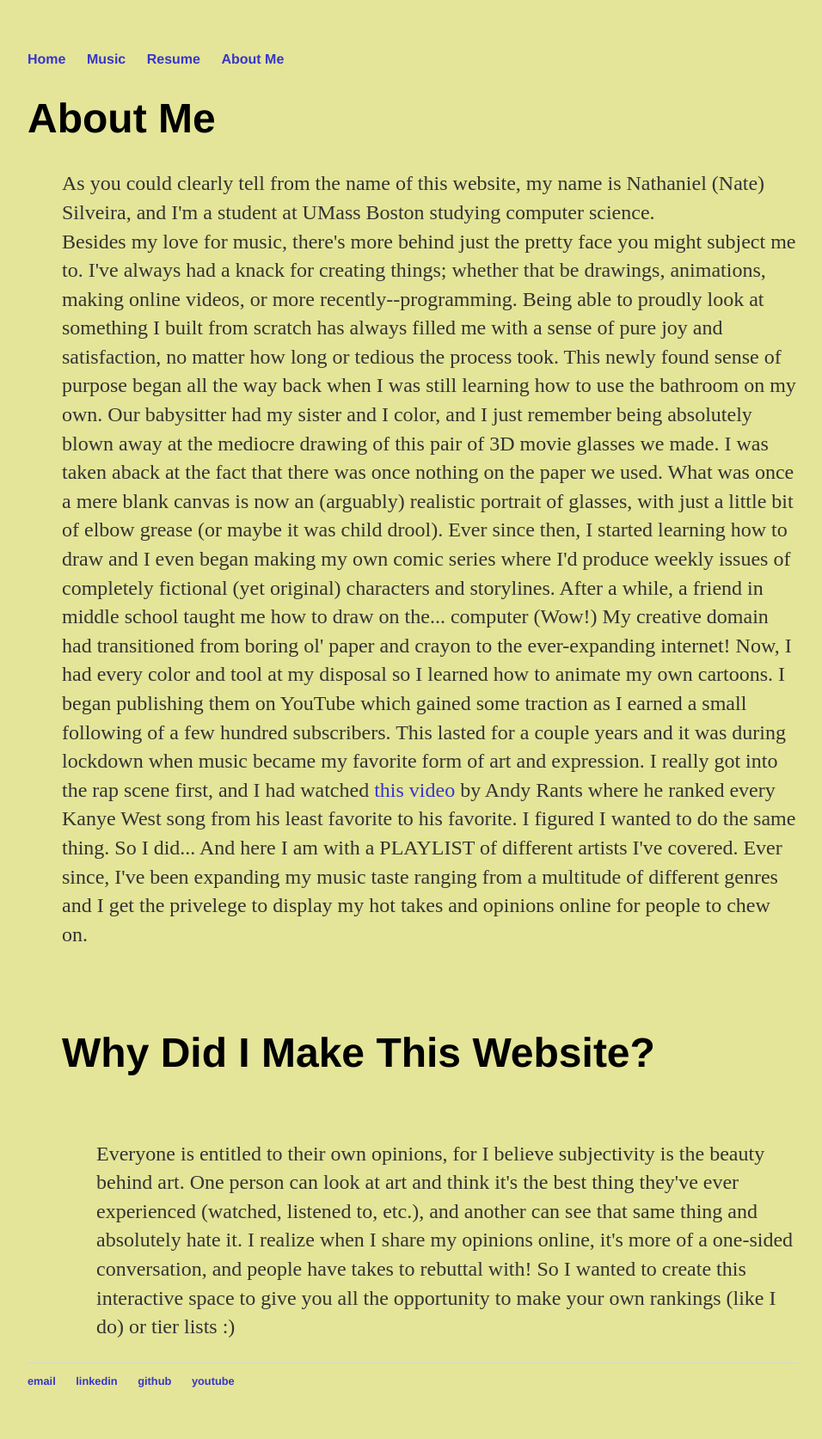
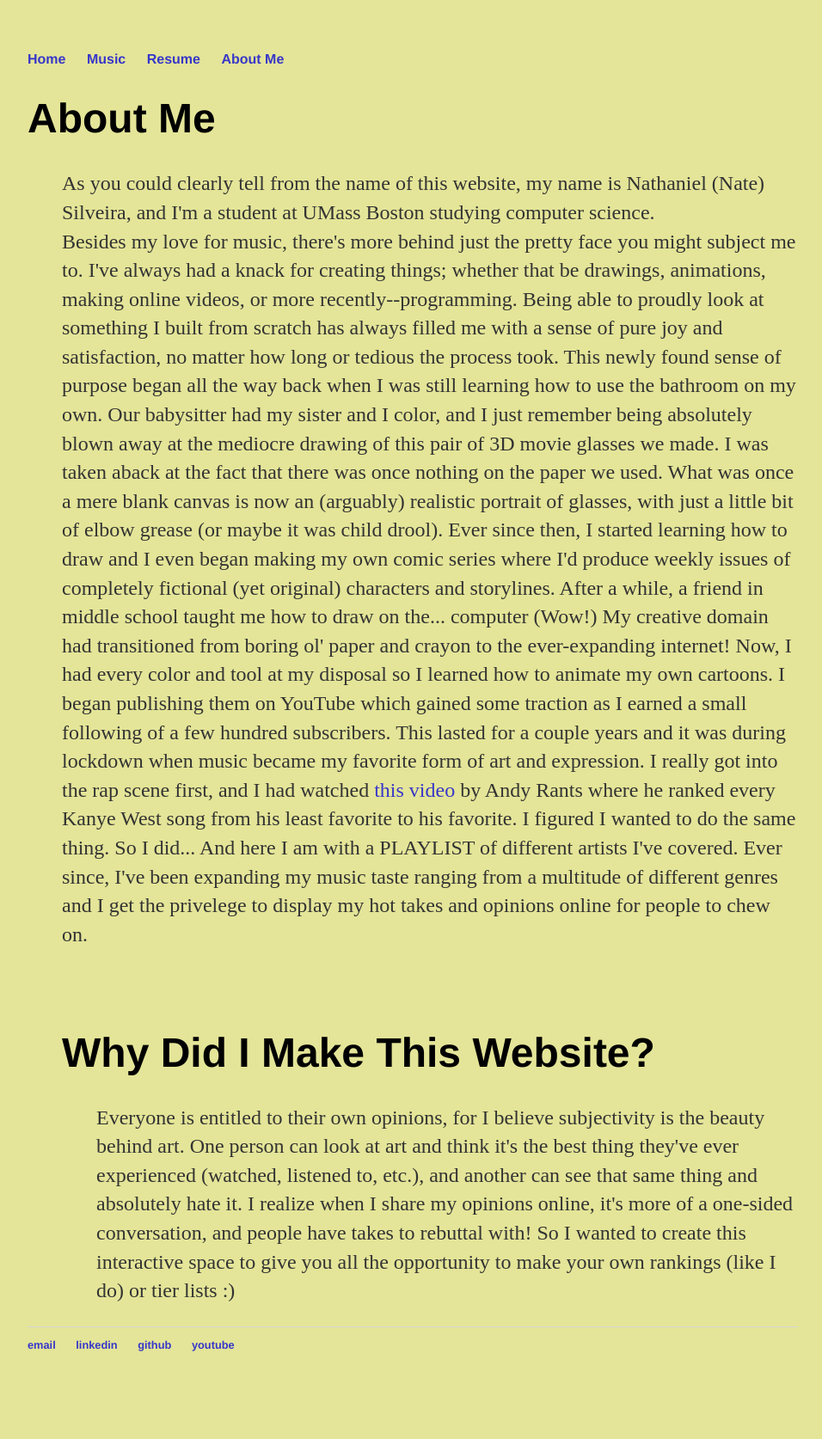
Before and after one commit to n8silveira/n8silveira.github.io, a Jekyll site: the page built from about/index.html, in a window 1280 px wide. Shown: the whole page at 86% size, without its empty margins (160-1116 px from the left). Built offline with Jekyll 4.4.1, drawn with Linux system fonts in a browser that asks for light colours; after the commit the page ends 1632 px from its top, so only the background shows below that.

```diff
--- a/about/index.html
+++ b/about/index.html
@@ -27,7 +27,7 @@ title: About Me
 			I've been expanding my music taste ranging from a multitude of different genres and I get the privelege to
 			display my hot takes and opinions online for people to chew on.</p><br><br>
 
-	<h1 id="aboutsection2">Why Did I Make This Website?</h1><br>
+	<h1 id="aboutsection2">Why Did I Make This Website?</h1>
 	<ul class="why">
 		<p>Everyone is entitled to their own opinions, for I believe subjectivity is the beauty behind art. One person can look at
 			art and think it's the best thing they've ever experienced (watched, listened to, etc.), and another can see that same
```
